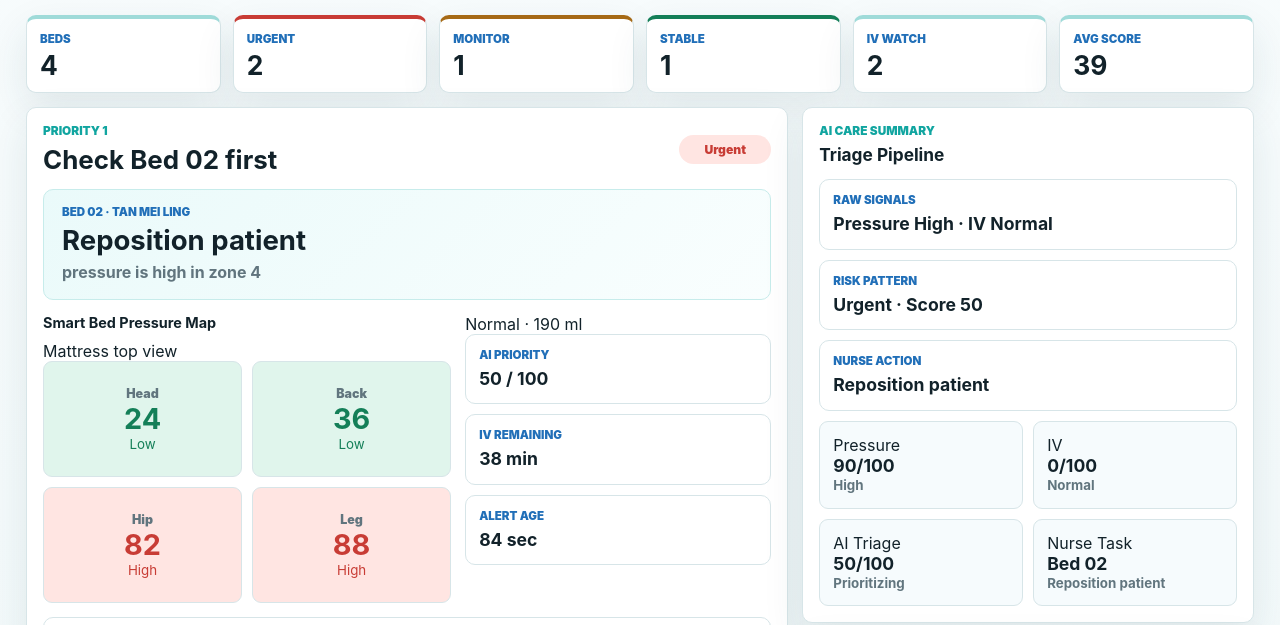
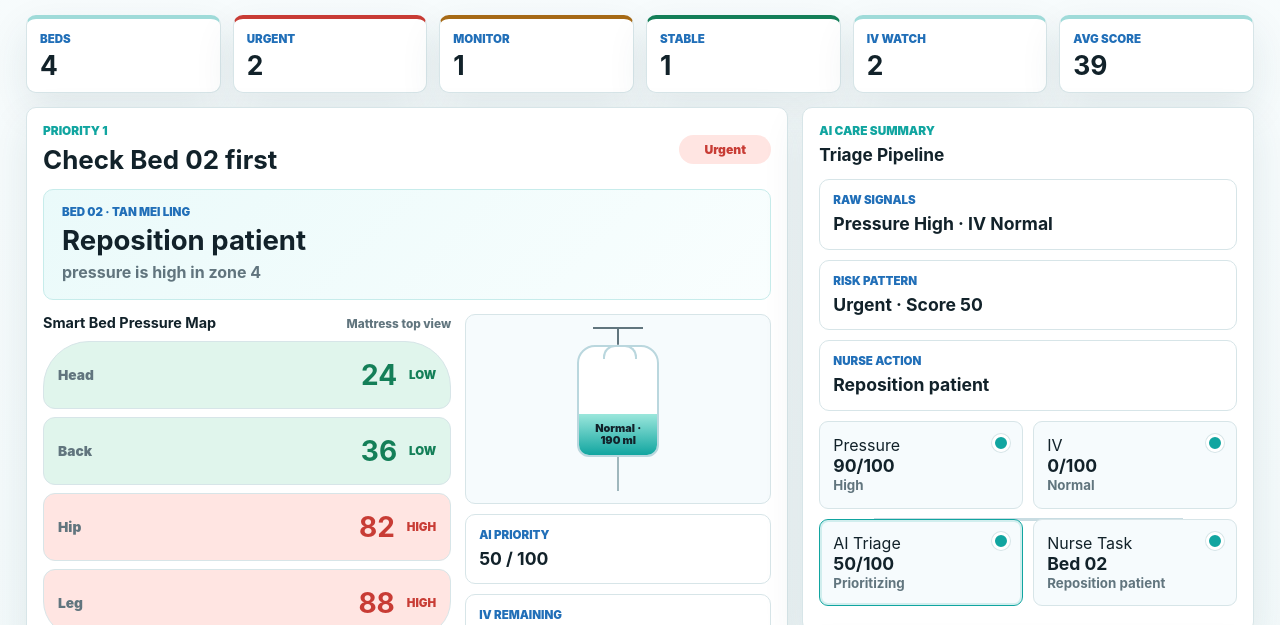
Before and after one commit to meishuet16/CareHubAI, a website: page index.html in a window 1280 px wide. Shown: the part 175-800 px from the top of the page. Drawn offline with Linux system fonts and the light colour scheme.

Commit message:
style: visualize pressure as mattress map

```diff
--- a/styles.css
+++ b/styles.css
@@ -286,30 +286,69 @@ h3 {
   margin-bottom: 10px;
 }
 
+.viz-heading {
+  align-items: end;
+  display: flex;
+  gap: 10px;
+  justify-content: space-between;
+  margin-bottom: 10px;
+}
+
+.viz-heading h3 {
+  margin-bottom: 0;
+}
+
+.viz-heading span {
+  color: var(--muted);
+  font-size: 0.74rem;
+  font-weight: 850;
+}
+
 .pressure-map {
   display: grid;
-  grid-template-columns: repeat(2, minmax(140px, 1fr));
-  gap: 10px;
+  gap: 8px;
+  grid-template-columns: 1fr;
 }
 
 .pressure-zone {
   align-items: center;
   border: 1px solid var(--line);
-  border-radius: 9px;
-  display: flex;
-  flex-direction: column;
-  justify-content: center;
-  min-height: 116px;
+  display: grid;
+  grid-template-columns: 1fr auto auto;
+  min-height: 68px;
+  padding: 12px 14px;
 }
 
 .pressure-zone span {
   color: var(--muted);
-  font-size: 0.78rem;
+  font-size: 0.86rem;
   font-weight: 900;
 }
 
 .pressure-zone strong {
-  font-size: 1.8rem;
+  font-size: 1.75rem;
+  min-width: 58px;
+  text-align: right;
+}
+
+.pressure-zone small {
+  color: currentColor;
+  font-size: 0.72rem;
+  font-weight: 900;
+  margin-left: 12px;
+  text-transform: uppercase;
+}
+
+.pressure-zone:first-child {
+  border-radius: 46px 46px 12px 12px;
+}
+
+.pressure-zone:last-child {
+  border-radius: 12px 12px 36px 36px;
+}
+
+.pressure-zone:not(:first-child):not(:last-child) {
+  border-radius: 12px;
 }
 
 .zone-low {
@@ -327,6 +366,7 @@ h3 {
   color: var(--red);
 }
 
+.visual-stack,
 .readings,
 .side-stack,
 .reason-list,
@@ -352,6 +392,92 @@ h3 {
   line-height: 1.28;
 }
 
+.iv-visual {
+  align-items: center;
+  background: #f6fbfd;
+  border: 1px solid var(--line);
+  border-radius: 10px;
+  display: grid;
+  justify-items: center;
+  min-height: 190px;
+  padding: 12px;
+}
+
+.iv-hook {
+  background: var(--muted);
+  border-radius: 999px;
+  height: 18px;
+  position: relative;
+  width: 2px;
+}
+
+.iv-hook::before {
+  background: var(--muted);
+  content: "";
+  height: 2px;
+  left: -24px;
+  position: absolute;
+  top: 0;
+  width: 50px;
+}
+
+.iv-bag {
+  align-items: end;
+  background: #ffffff;
+  border: 2px solid #bad7de;
+  border-radius: 18px 18px 12px 12px;
+  display: flex;
+  height: 112px;
+  justify-content: center;
+  overflow: hidden;
+  position: relative;
+  width: 82px;
+}
+
+.iv-bag::before {
+  border: 2px solid #bad7de;
+  border-bottom: 0;
+  border-radius: 12px 12px 0 0;
+  content: "";
+  height: 12px;
+  left: 24px;
+  position: absolute;
+  top: -2px;
+  width: 30px;
+}
+
+.iv-fill {
+  background: linear-gradient(180deg, #9be7dc, var(--teal));
+  bottom: 0;
+  left: 0;
+  min-height: 5%;
+  position: absolute;
+  transition: height 220ms ease;
+  width: 100%;
+}
+
+.iv-fill.low,
+.iv-fill.abnormal {
+  background: linear-gradient(180deg, #ffd4cf, var(--red));
+}
+
+.iv-bag span {
+  color: var(--ink);
+  font-size: 0.68rem;
+  font-weight: 900;
+  line-height: 1.15;
+  padding: 8px;
+  position: relative;
+  text-align: center;
+  z-index: 1;
+}
+
+.iv-line {
+  background: #9fb7bd;
+  height: 34px;
+  width: 2px;
+}
+
 .ai-breakdown {
   grid-template-columns: repeat(2, minmax(130px, 1fr));
   margin-top: 10px;
@@ -361,6 +487,43 @@ h3 {
   background: #f6fbfd;
   border: 1px solid var(--line);
   border-radius: 9px;
+}
+
+.triage-pipeline {
+  position: relative;
+}
+
+.triage-pipeline::before {
+  background: #c8dce2;
+  content: "";
+  height: 3px;
+  left: 13%;
+  position: absolute;
+  right: 13%;
+  top: calc(50% + 4px);
+}
+
+.triage-pipeline article {
+  position: relative;
+  z-index: 1;
+}
+
+.triage-pipeline article::before {
+  background: var(--teal);
+  border: 3px solid #ffffff;
+  border-radius: 999px;
+  box-shadow: 0 0 0 1px var(--line);
+  content: "";
+  height: 12px;
+  position: absolute;
+  right: 12px;
+  top: 12px;
+  width: 12px;
+}
+
+.triage-pipeline article.active {
+  border-color: var(--teal);
+  box-shadow: inset 0 0 0 2px rgba(17, 165, 160, 0.16);
 }
 
 .ai-breakdown small,
```
